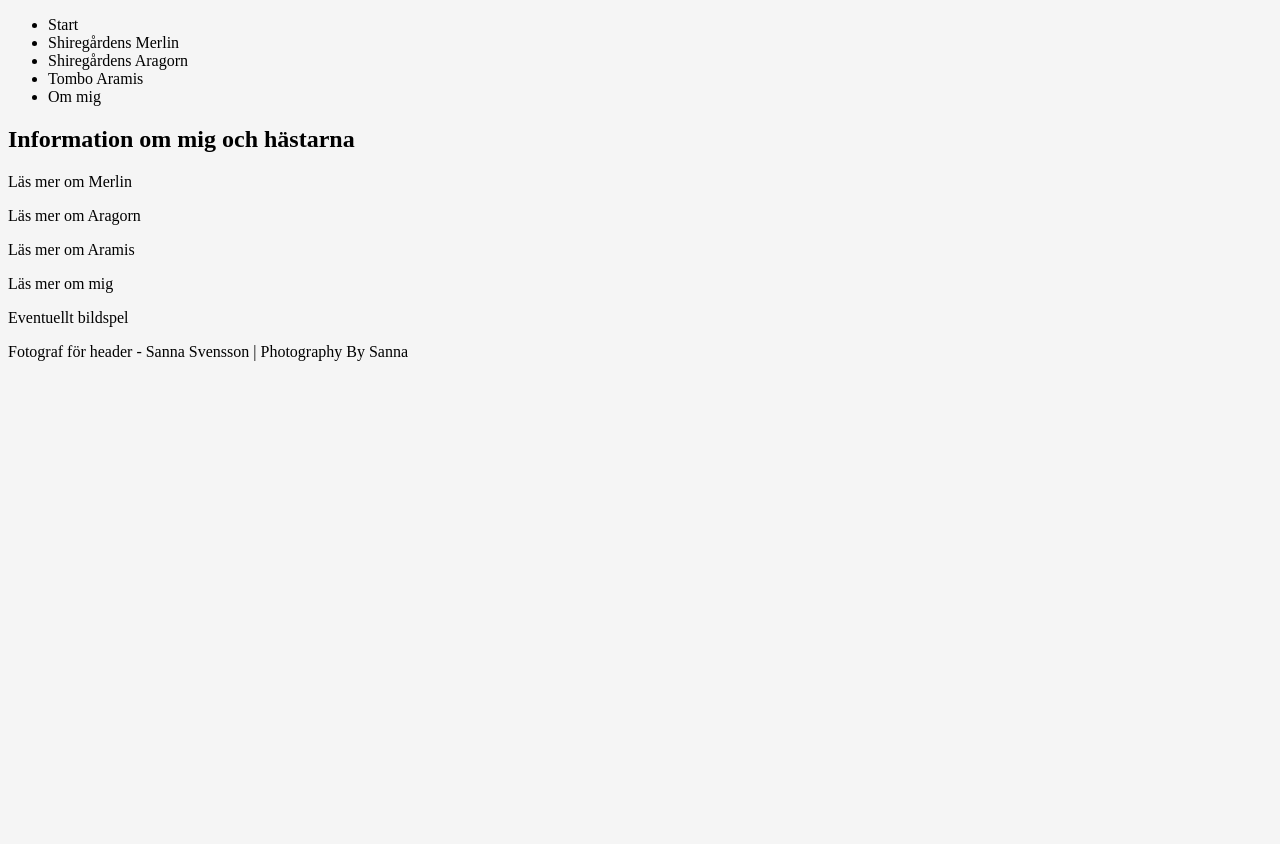
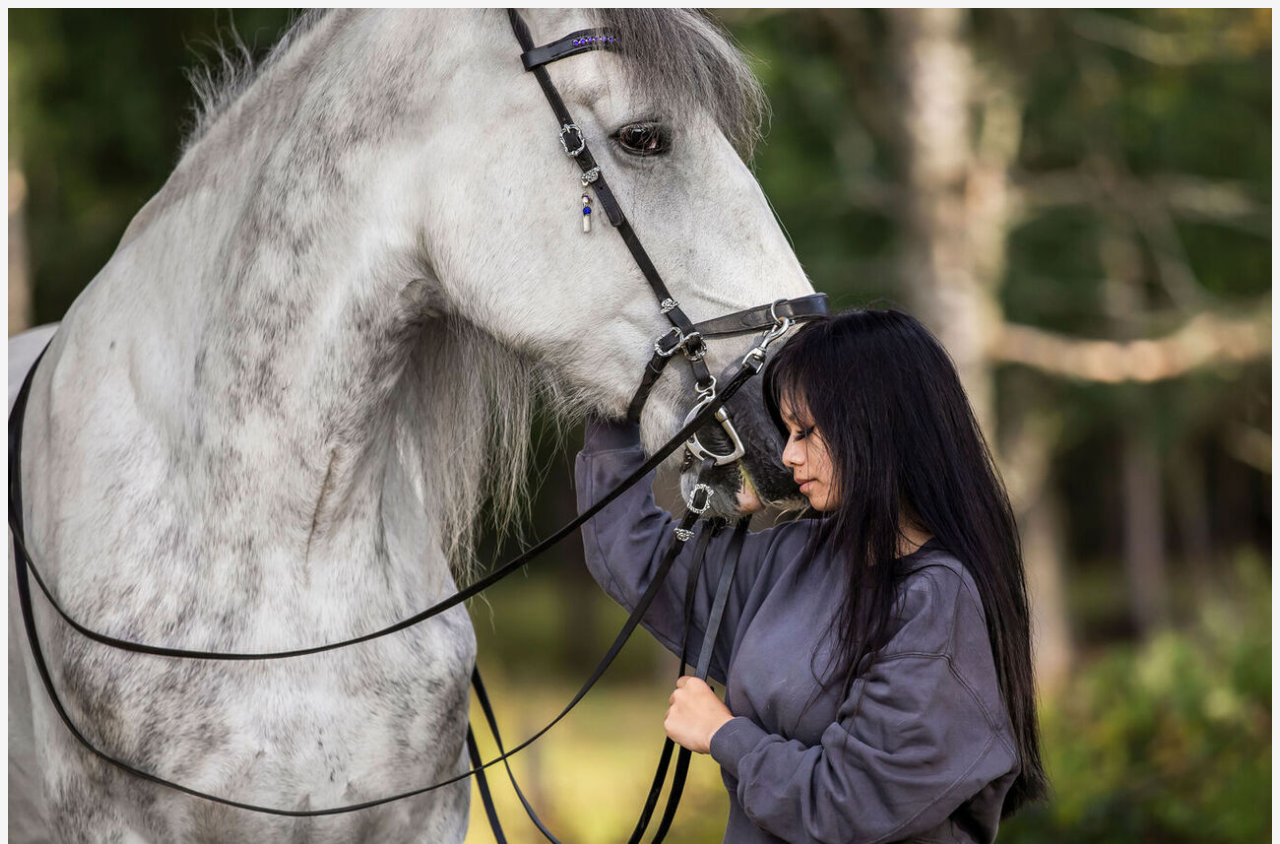
Before and after one commit to emiliamassing/lifeWithHorses, a website built with Vite: page index.html in a window 1280 px wide. Shown: the top 844 px of the page. Before the commit the page ends 800 px from the top, so only its background shows below. Built offline with nearby package versions, Linux system fonts and the light colour scheme.

Commit message:
Removed unused imgs, applied header img

```diff
--- a/index.html
+++ b/index.html
@@ -15,7 +15,9 @@
   </head>
   <body>
     <div class="Start">
-      <header></header>
+      <header>
+          <img src="/src/img/header.jpg" alt="girl and gray shirehorse">
+      </header>
       <nav>
         <ul id="menu">
           <li><a>Start</a></li>
--- /dev/null
+++ b/src/style/_base.scss
@@ -0,0 +1,10 @@
+body {
+    background-color: whitesmoke;
+
+    header{
+        img{
+            width: 100%;
+        }
+    }
+
+};
--- a/src/style/general.scss
+++ b/src/style/general.scss
@@ -1,3 +1 @@
-body {
-    background-color: whitesmoke;
-}
+@import 'base';
```
Also changed, not shown: src/img/header-mobile.jpg (deleted), src/img/header-tablet.jpg (deleted), src/img/header.jpg (renamed from src/img/header-desktop.jpg), src/style/general.css.
